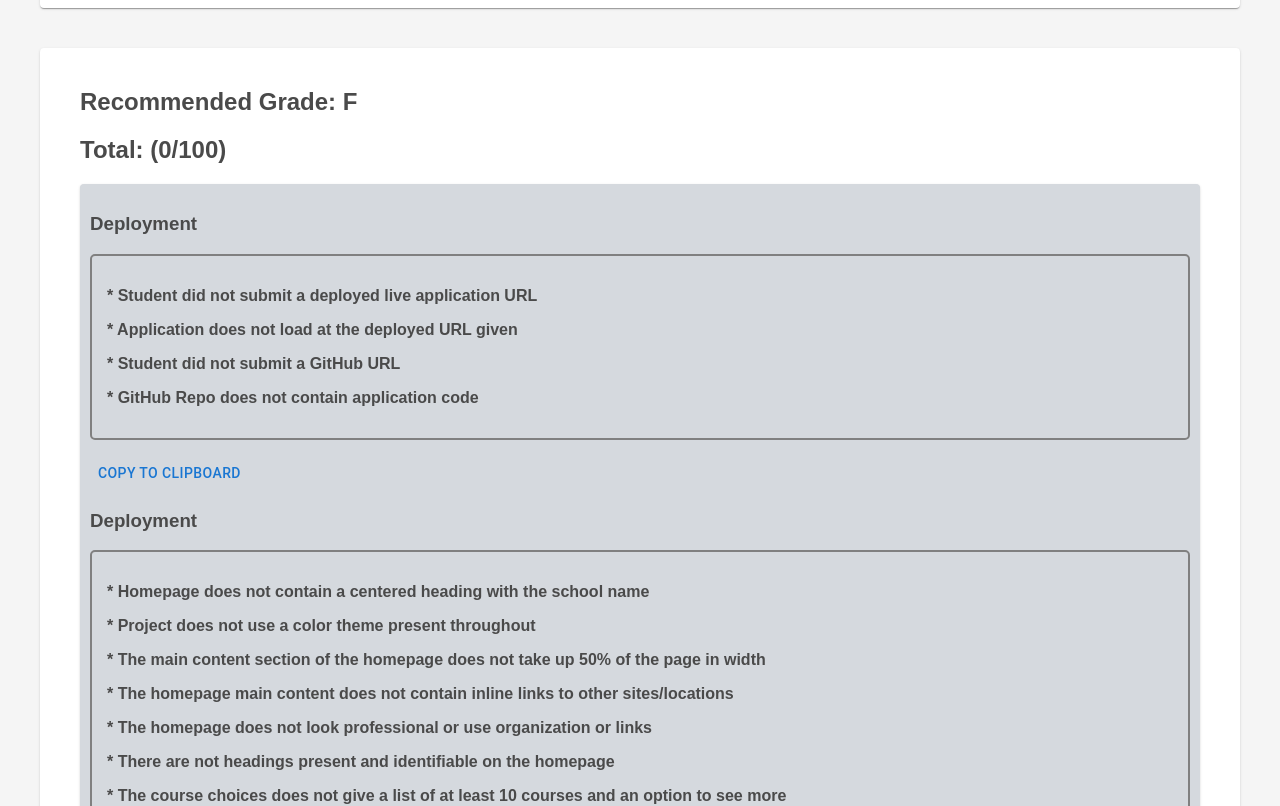
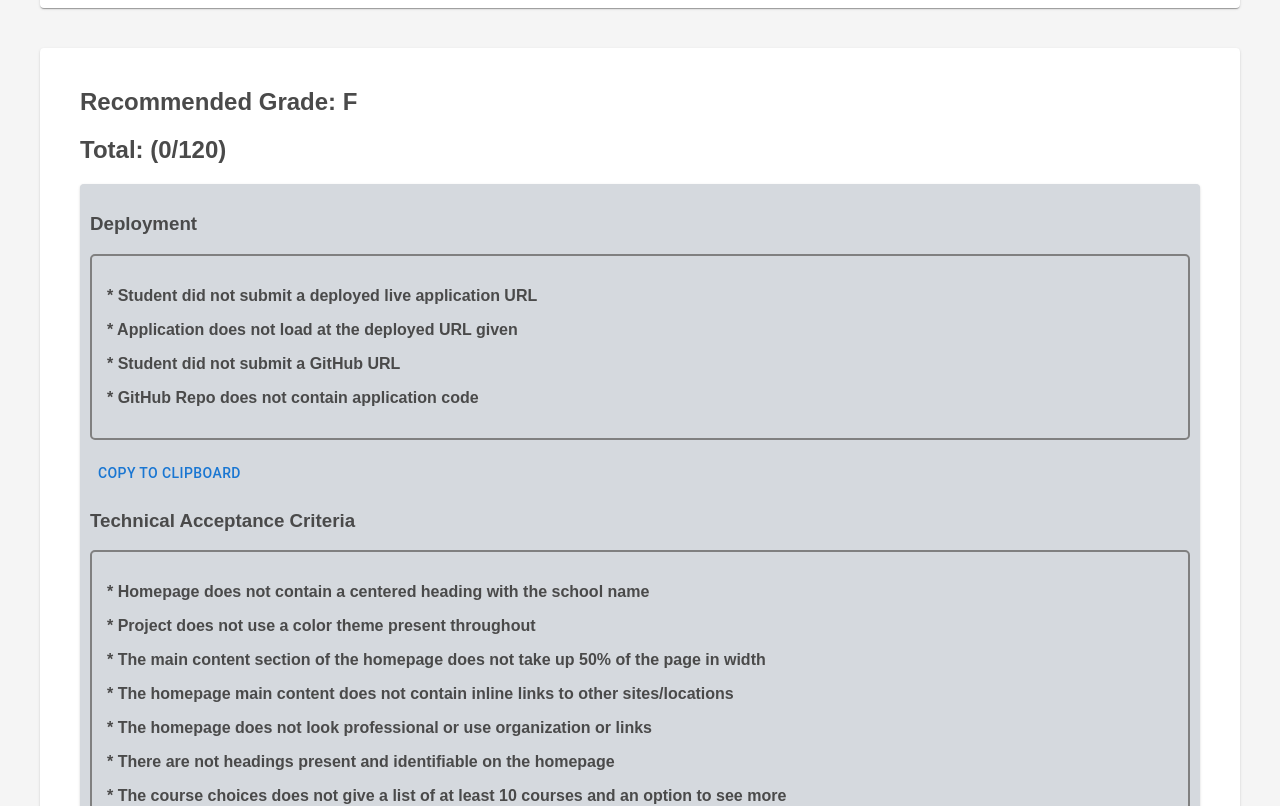
Before and after one commit to PersevereCode/react-rubric, a React (Create React App) app: page / in a window 1280 px wide. Shown: the part 4080-4886 px from the top of the page. Built offline with nearby package versions, Linux system fonts and the light colour scheme.

Commit message:
total possible score working

```diff
--- a/src/App.js
+++ b/src/App.js
@@ -10,6 +10,30 @@ import GradeBox from './components/GradeBox';
 function App() {
   const [gradeObj, setGradeObj] = useState({});
   const [gradeNotesObj, setGradeNotesObj] = useState({})
+  const [totalPossible, setTotalPossible] = useState(0)
+  const [sectionTotals, setSectionTotals] = useState({})
+
+
+  const findTotalPossible = () => {
+    let total = 0;
+    const obj = {};
+    RUBRIC.sections.forEach(section => {
+      let sectionTotal = 0
+      section.questions.map(question => {
+        if(question.type === 'boolean'){
+          sectionTotal += question.score;
+        }else if(question.type === 'likert'){
+          //TODO rewrite so more forgiving on order of likert prompts
+          sectionTotal += question.options[question.options.length - 1].score;
+        }
+      })
+      obj[section.sectionTitle] = sectionTotal;
+      total += sectionTotal
+    })
+    setSectionTotals(obj)
+    setTotalPossible(total)
+  }
+
 
   const renderRubric = () =>{
     return(
@@ -20,7 +44,8 @@ function App() {
                   setGradeObj={setGradeObj}
                   section = {i}
                   gradeNotesObj = {gradeNotesObj}
-                  setGradeNotesObj = {setGradeNotesObj}/>
+                  setGradeNotesObj = {setGradeNotesObj}
+                  />
         )
       })
     )
@@ -44,16 +69,14 @@ function App() {
 
   useEffect(() => {
     populateGradeSheet()
+    findTotalPossible()
   }, [])
-
-  // useEffect(() => {
-  //   console.log(gradeObj)
-  // }, [gradeObj])
-
 
   const renderGradeBox = () =>{
     return <GradeBox key = 'grades'
-            gradeObj = {gradeObj}/>;
+            gradeObj = {gradeObj}
+            totalPossible = {totalPossible}
+            sectionTotals = {sectionTotals}/>;
   }
 
   return (
--- a/src/components/GradeBox.js
+++ b/src/components/GradeBox.js
@@ -4,9 +4,8 @@ import Button from '@mui/material/Button';
 import GradeBoxSection from './GradeBoxSection';
 import { useEffect, useState } from 'react';
 
-function GradeBox({gradeObj}) {
+function GradeBox({gradeObj, totalPossible}) {
   const [total, setTotal] = useState(0)
-
 
   const totalScore = () => {
     let sum = 0
@@ -21,7 +20,8 @@ function GradeBox({gradeObj}) {
   const renderGradeBoxSections = () => {
     return(
       Object.keys(gradeObj).map(sectionTitle => {
-        return <GradeBoxSection section = {gradeObj[sectionTitle]}
+        return <GradeBoxSection key={sectionTitle}
+                                section = {gradeObj[sectionTitle]}
                                 sectionTitle = {sectionTitle}/>
       })
     )
@@ -35,7 +35,7 @@ function GradeBox({gradeObj}) {
     <div className='sectionCardContainer'>
         <Card sx={{ minWidth: 275 }} className='card'>
             <h2 className="sectionHead">Recommended Grade: F</h2>
-            <h2 className="sectionHead">Total: ({total}/100)</h2>
+            <h2 className="sectionHead">Total: ({total}/{totalPossible})</h2>
             <Card sx={{ minWidth: 275, backgroundColor: '#d5d9de' }} className='innerCard'>
               {renderGradeBoxSections()}
             </Card>
--- a/src/components/GradeBoxSection.js
+++ b/src/components/GradeBoxSection.js
@@ -7,14 +7,18 @@ function GradeBoxSection({section, sectionTitle}) {
         return(
             <div className='gradeBox'>
                 {Object.keys(section).map(criteria =>{
-                    return <p>* {criteria}</p>
+                    if(!section[criteria]){
+                        return <p key= {criteria}>* {criteria}</p>
+                    }else{
+
+                    }
                 })}
             </div>
         )
     }
   return (
     <div>
-        <h3>Deployment</h3>
+        <h3>{sectionTitle}</h3>
         {renderCriteria()}
         <Button>Copy to Clipboard</Button>
     </div>
--- a/src/components/Section.js
+++ b/src/components/Section.js
@@ -4,7 +4,7 @@ import Card from '@mui/material/Card';
 import FormLabel from '@mui/material/FormLabel';
 import Question from './Question';
 
-function Section({section, gradeObj, setGradeObj}) {
+function Section({section, gradeObj, setGradeObj, sectionTotals, setSectionTotals}) {
     const {sectionTitle, questions,} = section;
 
     const [sectionTotal, setSectionTotal] = useState(0);
@@ -28,6 +28,9 @@ function Section({section, gradeObj, setGradeObj}) {
         setSectionScoringObj(scoreObj)
     }, [])
 
+
+
+
     useEffect(() => {
         const obj = {...gradeObj};
         obj[sectionTitle] = sectionScoringObj;
@@ -38,7 +41,9 @@ function Section({section, gradeObj, setGradeObj}) {
     const renderForm = () => {
         return(
             questions.map(question => {
-                return <div><Question question = {question}
+                return <div key={question.message}>
+                    <Question
+                question = {question}
                 setSectionScoringObj = {setSectionScoringObj}
                 sectionScoringObj = {sectionScoringObj}
                 setSectionScore = {setSectionScore}/></div>;
```
